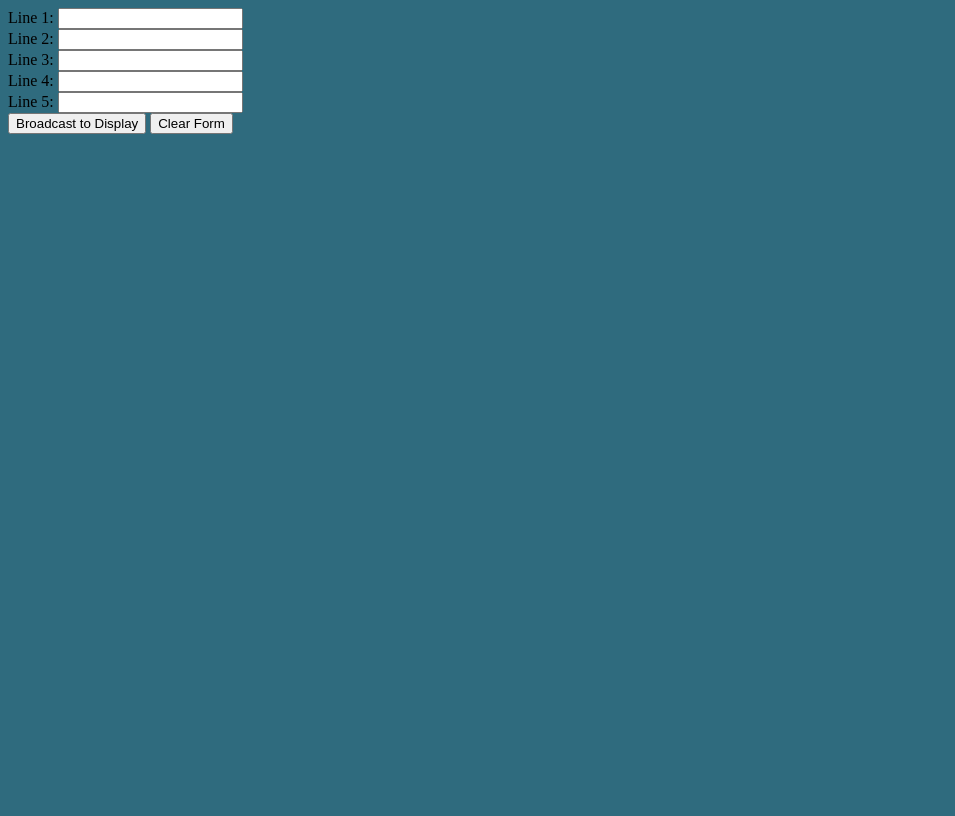
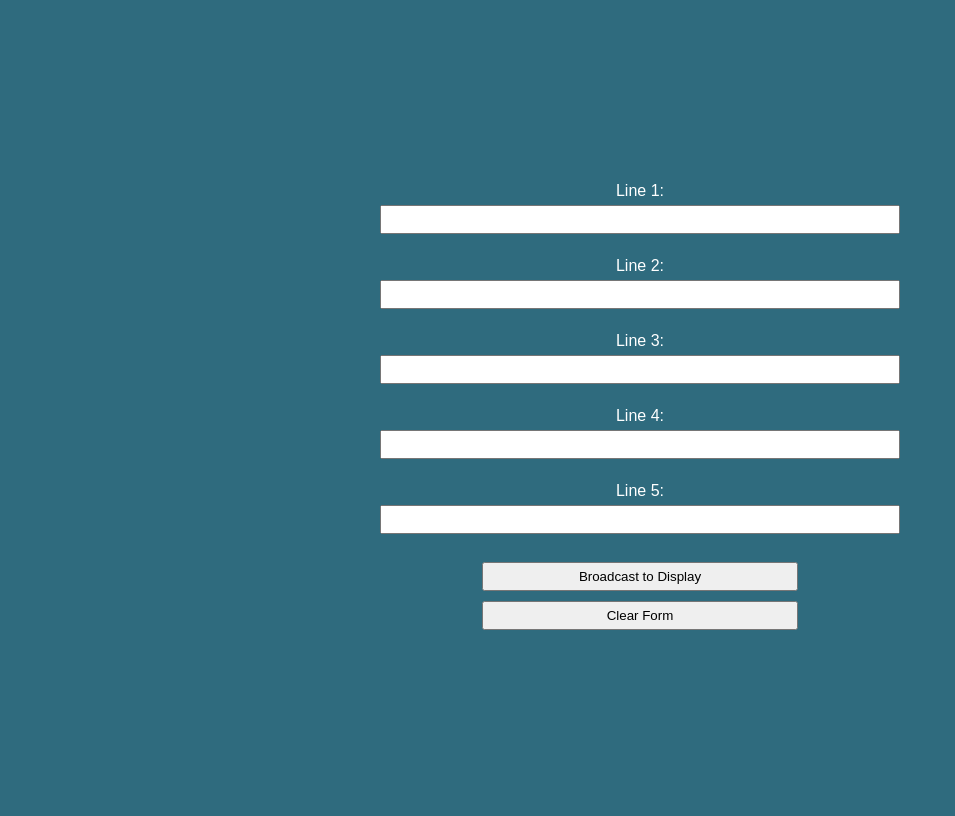
Before and after one commit to LiamSpatola/InfoCast, a Flask app: page /backend in a window 1280 px wide. Shown: the whole page, without its empty margins (0-955 px from the left). Before the commit the page ends 134 px from the top, so only its background shows below. Run offline with Flask 3, Linux system fonts and the light colour scheme; some libraries are stand-ins or nearby versions.

Commit message:
Styled backend.html

```diff
--- a/static/css/styles.css
+++ b/static/css/styles.css
@@ -1,8 +1,7 @@
-.msg-line-1, .msg-line-2, .msg-line-3, .msg-line-4, .msg-line-5 {
+.msg-line {
     color: white;
     text-align: center;
     font-family: Arial, Helvetica, sans-serif;
-    padding: 50% auto;
 }
 
 .current-time {
@@ -27,3 +26,31 @@ body {
     height: 100vh;
     text-align: center;
 }
+
+label {
+    color: white;
+    text-align: center;
+    font-family: Arial, Helvetica, sans-serif;
+}
+
+input {
+    margin: 5px;
+    padding: 5px;
+    font-family: Arial, Helvetica, sans-serif;
+    width: 40%;
+}
+
+.input-area {
+    display: flex;
+    flex-direction: column;
+    justify-content: center;
+    align-items: center;
+    height: 100vh;
+    text-align: center;
+}
+
+button {
+    padding: 5px;
+    width: 25%;
+    margin: 5px;
+}
--- a/templates/backend.html
+++ b/templates/backend.html
@@ -9,22 +9,24 @@
     <title>InfoCast Backend</title>
 </head>
 <body>
+    <div class="input-area" id="input-area">
         <label for="msg-line-1-input">Line 1: </label>
-    <input type="text" id="msg-line-1-input" class="msg-line-1-input"><br>
+        <input type="text" id="msg-line-1-input" class="input-field"><br>
 
         <label for="msg-line-1-input">Line 2: </label>
-    <input type="text" id="msg-line-2-input" class="msg-line-2-input"><br>
+        <input type="text" id="msg-line-2-input" class="input-field"><br>
 
         <label for="msg-line-1-input">Line 3: </label>
-    <input type="text" id="msg-line-3-input" class="msg-line-3-input"><br>
+        <input type="text" id="msg-line-3-input" class="input-field"><br>
 
         <label for="msg-line-1-input">Line 4: </label>
-    <input type="text" id="msg-line-4-input" class="msg-line-4-input"><br>
+        <input type="text" id="msg-line-4-input" class="input-field"><br>
 
         <label for="msg-line-1-input">Line 5: </label>
-    <input type="text" id="msg-line-5-input" class="msg-line-5-input"><br>
+        <input type="text" id="msg-line-5-input" class="input-field"><br>
 
         <button onclick="broadcastMessage()">Broadcast to Display</button>
         <button onclick="clearFields()">Clear Form</button>
+    </div>
 </body>
 </html>
```
Also changed, not shown: templates/index.html (+5 -5 lines). Lines whose indentation alone changed are shown as unchanged.
